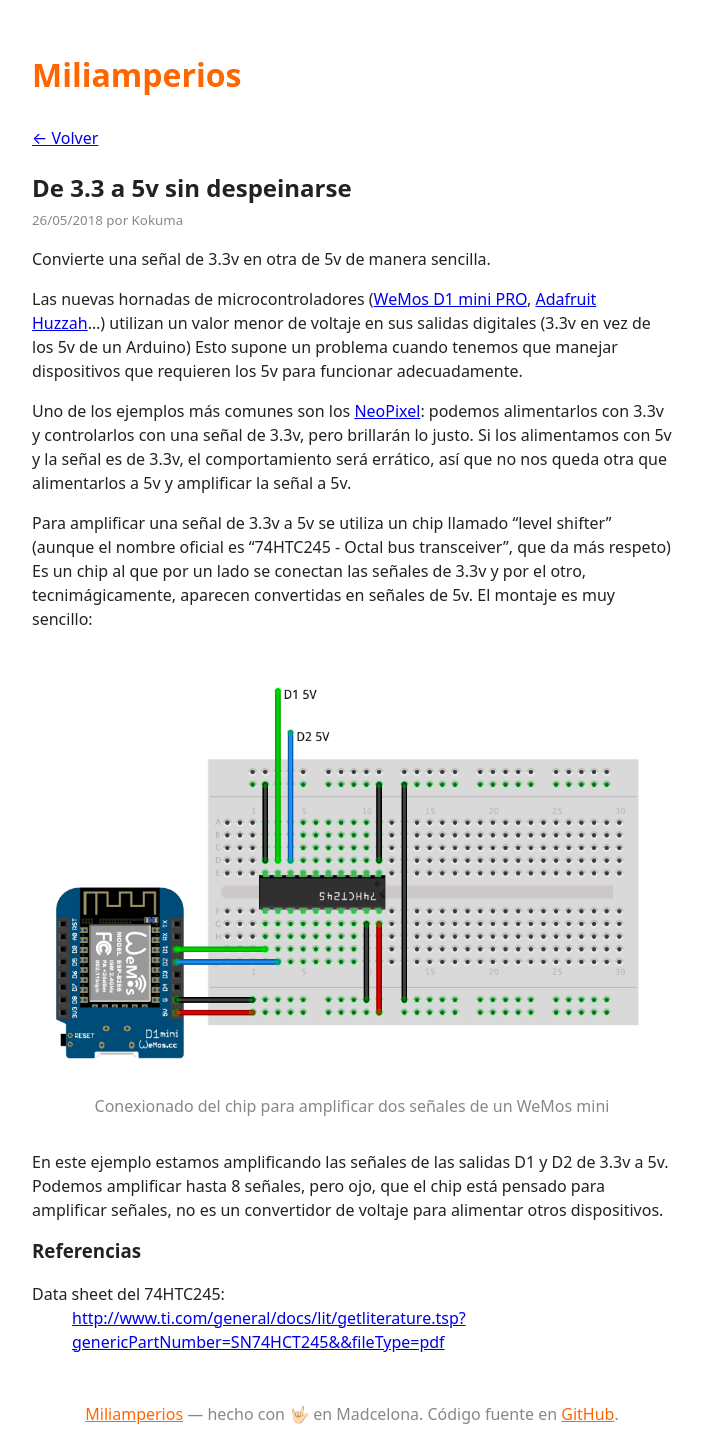
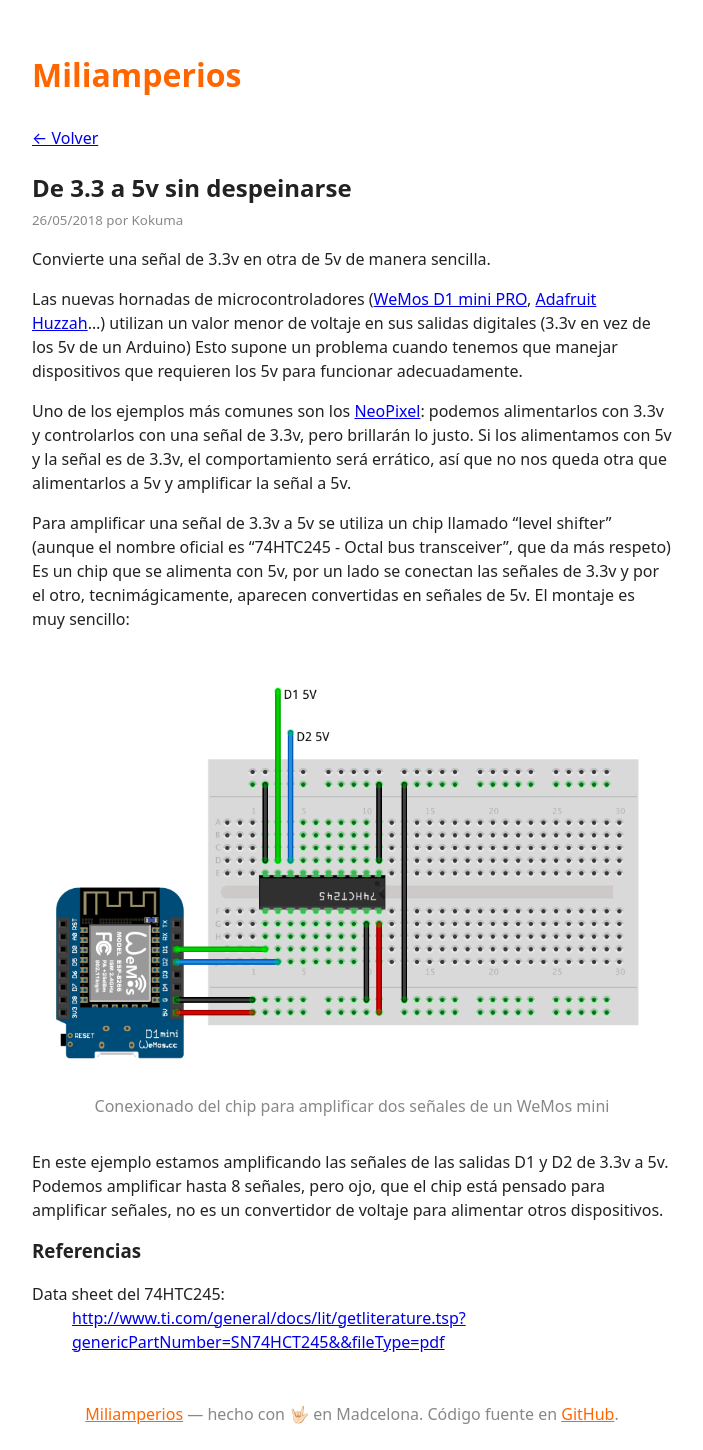
Before and after one commit to miliamperios/miliamperios.github.io, a Jekyll site: the page built from _posts/2018-05-26-level-shifter.md, in a window 1280 px wide. Shown: the whole page, without its empty margins (288-991 px from the left). Built offline with Jekyll 4.4.1, drawn with Linux system fonts in a browser that asks for light colours.

Commit message:
Corrección textos

```diff
--- a/_posts/2018-05-26-level-shifter.md
+++ b/_posts/2018-05-26-level-shifter.md
@@ -10,7 +10,7 @@
 
 Uno de los ejemplos más comunes son los [NeoPixel](https://learn.adafruit.com/adafruit-neopixel-uberguide/the-magic-of-neopixels): podemos alimentarlos con 3.3v y controlarlos con una señal de 3.3v, pero brillarán lo justo. Si los alimentamos con 5v y la señal es de 3.3v, el comportamiento será errático, así que no nos queda otra que alimentarlos a 5v y amplificar la señal a 5v.
 
-Para amplificar una señal de 3.3v a 5v se utiliza un chip llamado "level shifter" (aunque el nombre oficial es "74HTC245 - Octal bus transceiver", que da más respeto) Es un chip al que por un lado se conectan las señales de 3.3v y por el otro, tecnimágicamente, aparecen convertidas en señales de 5v. El montaje es muy sencillo:
+Para amplificar una señal de 3.3v a 5v se utiliza un chip llamado "level shifter" (aunque el nombre oficial es "74HTC245 - Octal bus transceiver", que da más respeto) Es un chip que se alimenta con 5v, por un lado se conectan las señales de 3.3v y por el otro, tecnimágicamente, aparecen convertidas en señales de 5v. El montaje es muy sencillo:
 
 {% include image.html
   img="assets/2018-05-26-levelshifter.png"
```
